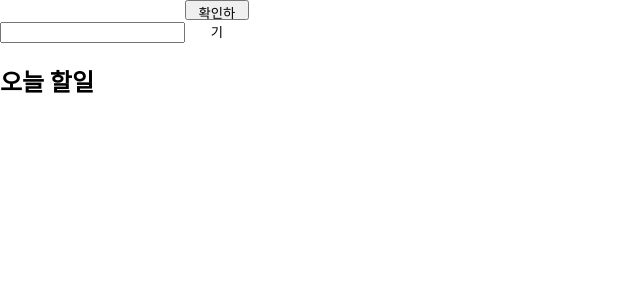
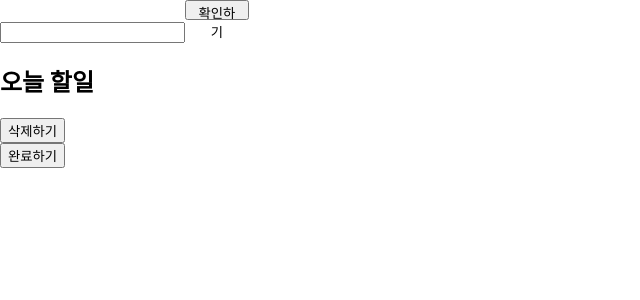
Before and after one commit to HONGSANGYOON/todolist, a React (Create React App) app: page / in a window 1280 px wide. Both pictures are taken after a click on the button "확인하기". Shown: the top 300 px of the page, without its empty margins (0-640 px from the left). Built offline with nearby package versions, Linux system fonts and the light colour scheme.

Commit message:
Feature: input 으로 받은 값 content로 보여주기 완료

```diff
--- a/src/App.tsx
+++ b/src/App.tsx
@@ -3,22 +3,34 @@ import styled from "styled-components";
 import "./App.css";
 
 function App() {
-  const [contentList, setContentList] = useState<string>("");
+  const [inputContent, setInputContent] = useState<string>("");
+  const [contentList, setContentList] = useState<string[]>([]);
 
-  const inputTextHandler = (e) => {
-    setContentList(e.target.value);
+  const inputTextHandler = (e: React.ChangeEvent<HTMLInputElement>) => {
+    setInputContent(e.target.value);
   };
 
+  const onClickHandler = () => {
+    setContentList([...contentList, inputContent]);
+    setInputContent("");
+  };
   return (
     <>
       <div>
-        <input></input>
-        <InputBtn>확인하기</InputBtn>
+        <input onChange={inputTextHandler} value={inputContent}></input>
+        <InputBtn onClick={onClickHandler}>확인하기</InputBtn>
       </div>
-      {/* 할일부분 */}
+
       <div>
         <h2>오늘 할일</h2>
         {/* input태그에서 갖고온 사항들 리스트로 처리 */}
+        {contentList.map((content, index) => (
+          <ContentContainer key={index}>
+            <div>{content}</div>
+            <button>삭제하기</button>
+            <button>완료하기</button>
+          </ContentContainer>
+        ))}
       </div>
       {/* 마무리한일 부분 */}
     </>
@@ -29,4 +41,9 @@ const InputBtn = styled.button`
   width: 5vw;
   height: 2.5vh;
 `;
+
+const ContentContainer = styled.div`
+  width: 10vw;
+  height: 10vh;
+`;
 export default App;
```
